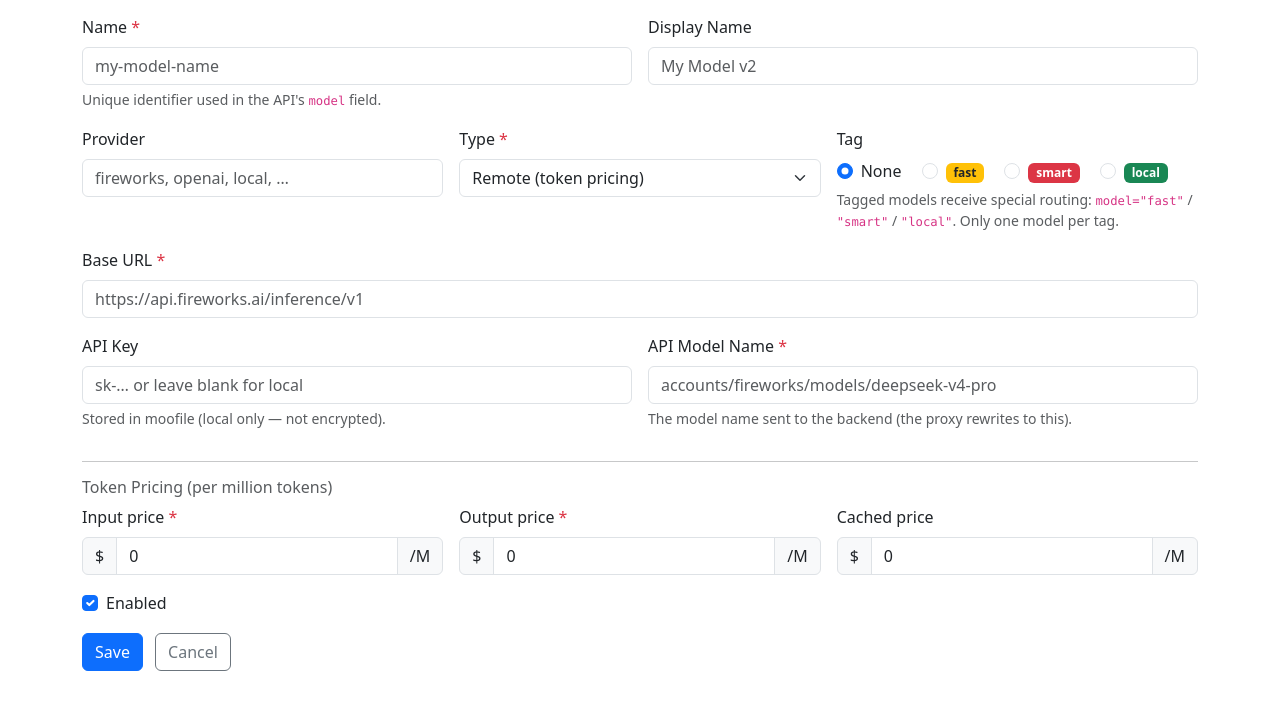
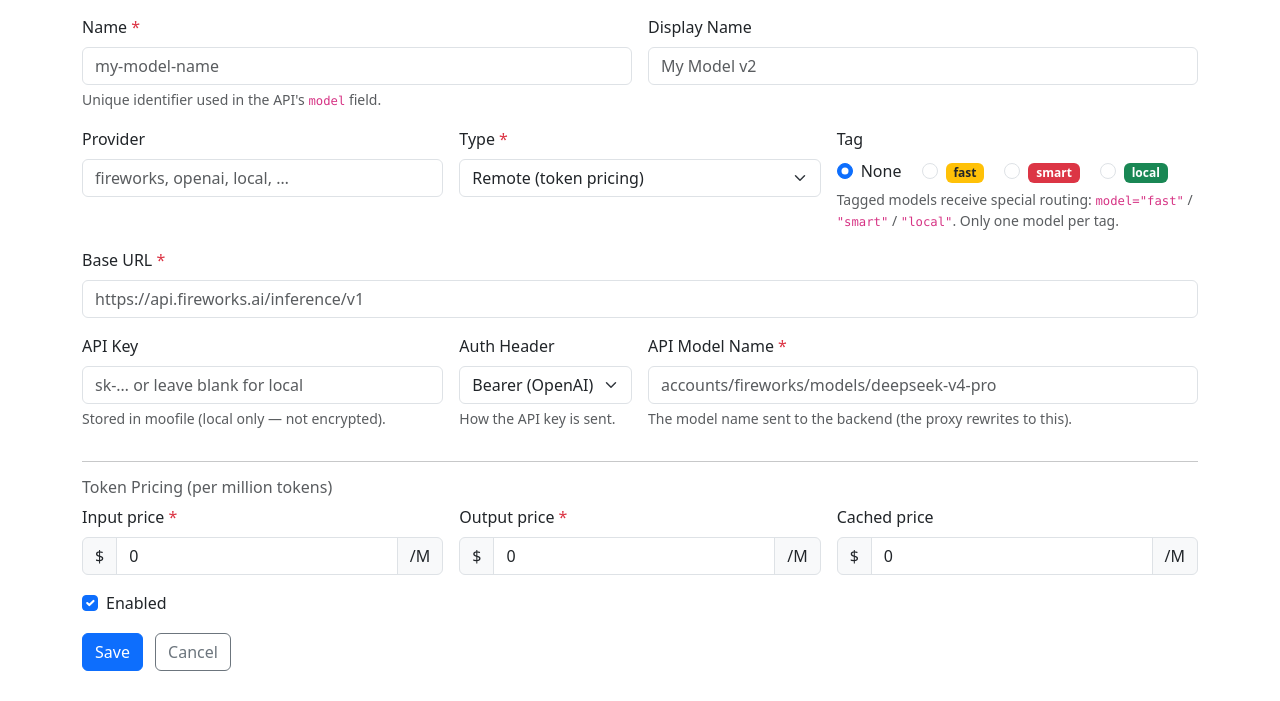
Before and after one commit to patw/openai-proxy, a Flask app: page /models/new in a window 1280 px wide. Shown: the part 117-818 px from the top of the page. Run offline with Flask 3, Linux system fonts and the light colour scheme; parts of the project's set-up code (start-up, migrations or seed data) failed here and were passed over.

Commit message:
Added azure openai style api key headers

```diff
--- a/app.py
+++ b/app.py
@@ -147,6 +147,7 @@ def _form_to_model_preview(form):
         "tags": [tag_value] if tag_value in ("fast", "smart", "local") else [],
         "base_url": form.get("base_url", "").strip(),
         "api_key": form.get("api_key", ""),
+        "api_key_header": form.get("api_key_header", "").strip(),
         "api_model_name": form.get("api_model_name", "").strip(),
         "input_price_per_million": form.get("input_price_per_million", "0") or "0",
         "output_price_per_million": form.get("output_price_per_million", "0") or "0",
@@ -175,6 +176,7 @@ def model_new():
             "tags": tags,
             "base_url": form["base_url"].strip(),
             "api_key": form.get("api_key", "").strip(),
+            "api_key_header": form.get("api_key_header", "").strip(),
             "api_model_name": form["api_model_name"].strip(),
             "input_price_per_million": float(form.get("input_price_per_million", 0) or 0),
             "output_price_per_million": float(form.get("output_price_per_million", 0) or 0),
@@ -204,6 +206,7 @@ def model_clone(name):
         "tags": source.get("tags", []),
         "base_url": source.get("base_url", ""),
         "api_key": source.get("api_key", ""),
+        "api_key_header": source.get("api_key_header", ""),
         "api_model_name": source.get("api_model_name", ""),
         "input_price_per_million": source.get("input_price_per_million", 0),
         "output_price_per_million": source.get("output_price_per_million", 0),
@@ -244,6 +247,7 @@ def model_edit(name):
             "tags": tags,
             "base_url": form["base_url"].strip(),
             "api_key": form.get("api_key", "").strip(),
+            "api_key_header": form.get("api_key_header", "").strip(),
             "api_model_name": form["api_model_name"].strip(),
             "input_price_per_million": float(form.get("input_price_per_million", 0) or 0),
             "output_price_per_million": float(form.get("output_price_per_million", 0) or 0),
--- a/proxy.py
+++ b/proxy.py
@@ -198,7 +198,13 @@ def _rewrite_body_model(body: bytes, model: dict, method: str):
 
 
 def _build_forward_headers(headers: dict, model: dict, method: str) -> dict:
-    """Copy client headers, dropping hop-by-hop ones and overriding auth/host."""
+    """Copy client headers, dropping hop-by-hop ones and overriding auth/host.
+
+    Supports two authentication styles via the optional ``api_key_header`` field:
+      - Default (unset or empty): ``Authorization: Bearer <key>`` (OpenAI-style)
+      - ``"api-key"``: ``api-key: <key>`` (Azure OpenAI-style)
+      - Any other value: that header name, raw key value (custom providers)
+    """
     fwd_headers = {}
     for k, v in headers.items():
         kl = k.lower()
@@ -207,13 +213,24 @@ def _build_forward_headers(headers: dict, model: dict, method: str) -> dict:
             continue
         fwd_headers[k] = v
 
+    # Also drop the custom auth header if the client is sending one — we'll
+    # replace it with the model's own key.
+    api_key_header = model.get("api_key_header", "").strip()
+    if api_key_header:
+        for k in list(fwd_headers.keys()):
+            if k.lower() == api_key_header.lower():
+                del fwd_headers[k]
+
     # Ensure Content-Type is set for POST requests
     if method == "POST" and "content-type" not in {k.lower() for k in fwd_headers}:
         fwd_headers["Content-Type"] = "application/json"
 
     fwd_headers["host"] = urlparse(model["base_url"]).netloc
     if model.get("api_key"):
-        fwd_headers["authorization"] = f"Bearer {model['api_key']}"
+        if api_key_header:
+            fwd_headers[api_key_header] = model["api_key"]
+        else:
+            fwd_headers["authorization"] = f"Bearer {model['api_key']}"
     return fwd_headers
 
 
--- a/storage.py
+++ b/storage.py
@@ -97,6 +97,7 @@ def _close_pool() -> None:
 #   provider                 str   just for display (fireworks, openai, local, …)
 #   base_url                 str   backend base URL
 #   api_key                  str   authentication key for the backend
+#   api_key_header           str   optional — header name for auth ("" → Authorization: Bearer, "api-key" → Azure-style)
 #   api_model_name           str   model name to send to the backend
 #   type                     str   "remote" or "local"
 #   tags                     list  subset of ["fast", "smart", "local"] (max 1)
--- a/templates/model_form.html
+++ b/templates/model_form.html
@@ -88,12 +88,23 @@
     </div>
 
     <!-- API Key -->
-    <div class="col-md-6">
+    <div class="col-md-4">
         <label for="api_key" class="form-label">API Key</label>
         <input type="password" class="form-control" id="api_key" name="api_key"
                value="{{ model.api_key if model else '' }}"
                placeholder="sk-… or leave blank for local">
         <div class="form-text">Stored in moofile (local only — not encrypted).</div>
+    </div>
+
+    <!-- Auth Header -->
+    <div class="col-md-2">
+        <label for="api_key_header" class="form-label">Auth Header</label>
+        <select class="form-select" id="api_key_header" name="api_key_header">
+            {% set cur_hdr = model.get("api_key_header", "") if model else "" %}
+            <option value="" {% if not cur_hdr %}selected{% endif %}>Bearer (OpenAI)</option>
+            <option value="api-key" {% if cur_hdr == "api-key" %}selected{% endif %}>api-key (Azure)</option>
+        </select>
+        <div class="form-text">How the API key is sent.</div>
     </div>
 
     <!-- API Model Name -->
```
